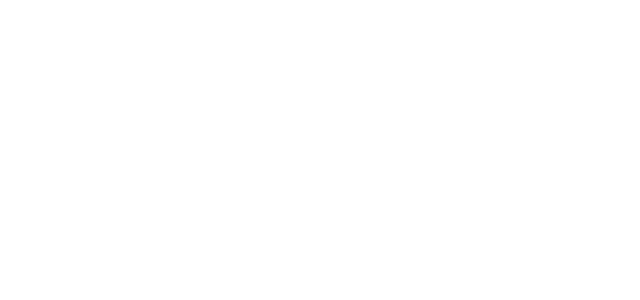
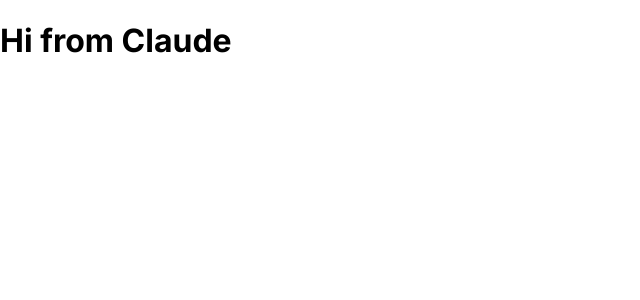
Before and after one commit to surya-441/first-react, a React (Vite) app: page /chefclaude in a window 1280 px wide. Before the commit this address had no page. Shown: the top 300 px of the page, without its empty margins (0-640 px from the left). Built offline with nearby package versions, Linux system fonts and the light colour scheme.

Commit message:
added ChefClaude Component

```diff
--- a/src/App.jsx
+++ b/src/App.jsx
@@ -2,6 +2,7 @@
 import ReactFacts from "./pages/ReactFacts";
 import Home from "./pages/Home";
 import TravelJournal from "./pages/TravelJournal";
+import ChefClaude from "./pages/ChefClaude";
 
 function App() {
     return (
@@ -10,6 +11,7 @@
                 <Route path="/" element={<Home />} />
                 <Route path="/reactfacts" element = {<ReactFacts />} />
                 <Route path="/traveljournal" element = {<TravelJournal />} />
+                <Route path="/chefclaude" element = {<ChefClaude /> } />
             </Routes>
         </>
     );
--- a/src/componenets/NavLinks.jsx
+++ b/src/componenets/NavLinks.jsx
@@ -11,6 +11,9 @@
             <li>
                 <Link to="/traveljournal">Travel Journal</Link>
             </li>
+            <li>
+                <Link to="/chefclaude">Chef Claude</Link>
+            </li>
         </ul>
     );
 }
--- /dev/null
+++ b/src/pages/ChefClaude.css
@@ -0,0 +1,5 @@
+.chef-claude{
+    display: flex;
+    flex-direction: column;
+    min-height: 100vh;
+}
--- /dev/null
+++ b/src/pages/ChefClaude.jsx
@@ -0,0 +1,9 @@
+function ChefClaude() {
+    return (
+        <div className="chef-claude">
+            <h1>Hi from Claude</h1>
+        </div>
+    );
+}
+
+export default ChefClaude;
```
